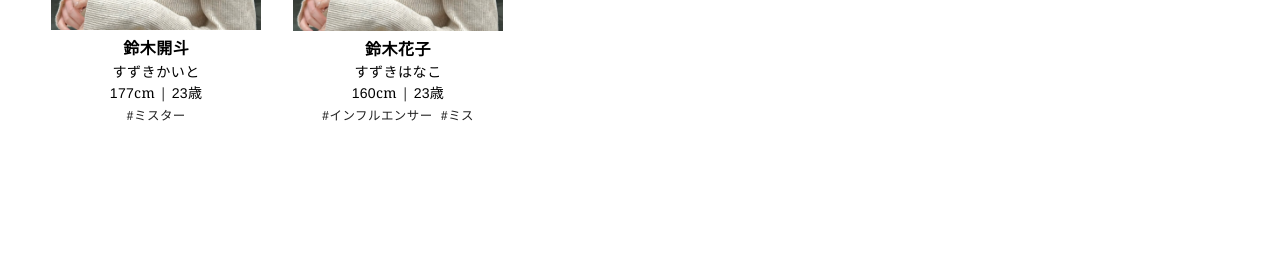
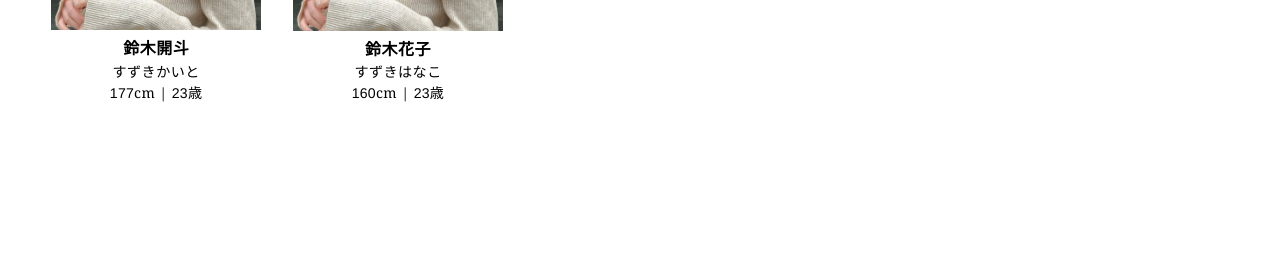
Before and after one commit to tkm-sano/entp, a Jekyll site: the page built from index.md, in a window 1280 px wide. Shown: the part 701-978 px from the top of the page. Built offline with Jekyll 4.4.1, drawn with Linux system fonts in a browser that asks for light colours.

Commit message:
chore: update models from spreadsheet

```diff
--- a/_data/models.json
+++ b/_data/models.json
@@ -10,10 +10,7 @@
     "university": "SNS大学",
     "skill_hobby": "カラオケ",
     "miss_contest_year": "",
-    "tags": [
-      "インフルエンサー",
-      "ミス"
-    ],
+    "tags": [],
     "images": [
       "/assets/images/models/sample.png"
     ],
@@ -32,9 +29,7 @@
     "university": "立教大学",
     "skill_hobby": "筋トレ",
     "miss_contest_year": "2024",
-    "tags": [
-      "ミスター"
-    ],
+    "tags": [],
     "images": [
       "/assets/images/models/sample.png"
     ],
--- a/_models/model-2.md
+++ b/_models/model-2.md
@@ -8,8 +8,6 @@ age: 23
 university: "立教大学"
 skill_hobby: "筋トレ"
 miss_contest_year: "2024"
-tags:
-  - "ミスター"
 images:
   - "/assets/images/models/sample.png"
 ---
--- a/_models/sns.md
+++ b/_models/sns.md
@@ -7,9 +7,6 @@ height: 160
 age: 23
 university: "SNS大学"
 skill_hobby: "カラオケ"
-tags:
-  - "インフルエンサー"
-  - "ミス"
 images:
   - "/assets/images/models/sample.png"
 instagram_url: "https://www.instagram.com/"
```
